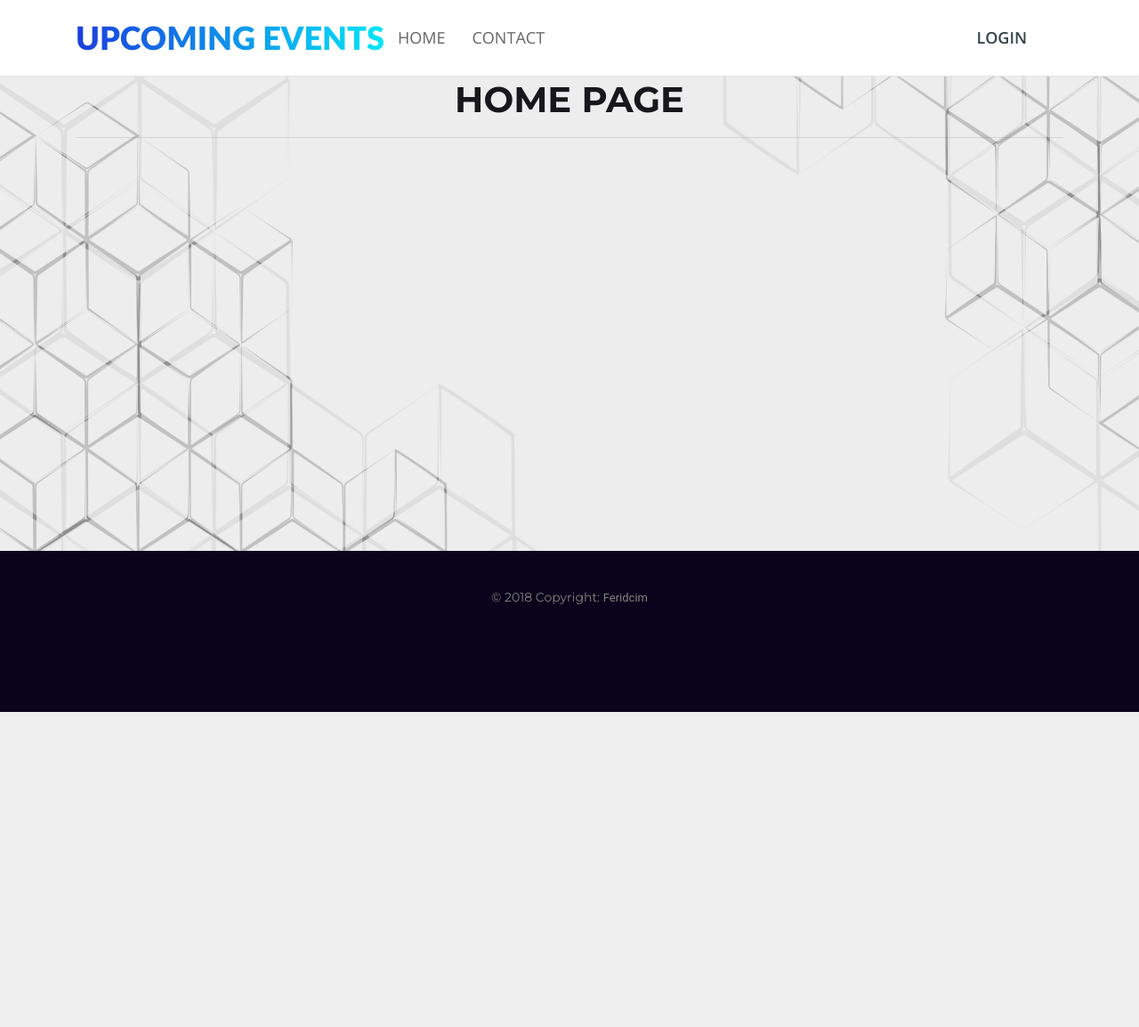
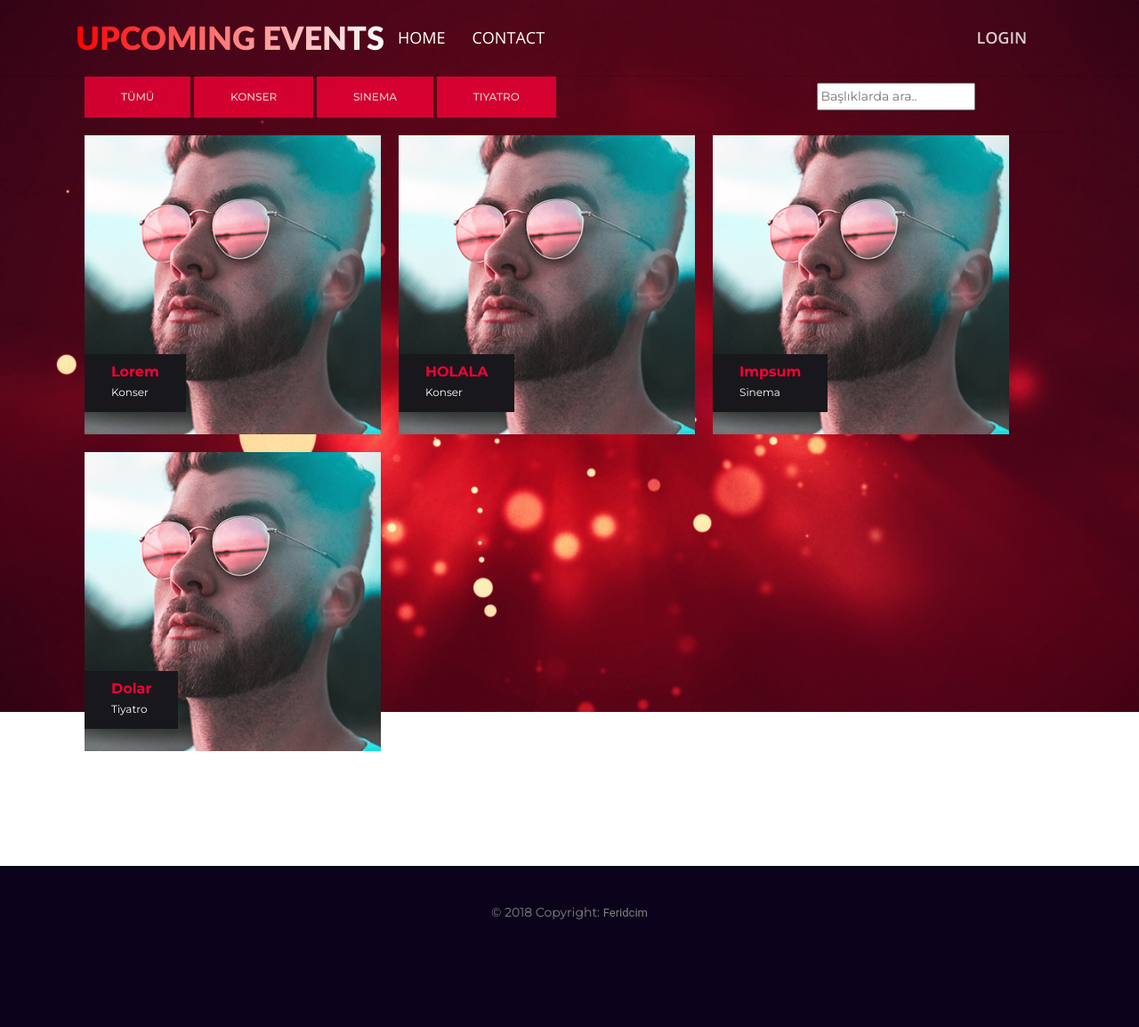
Before and after one commit to Joshgun25/UpcomingEvents, a Flask app: page / in a window 1280 px wide; the page is wider, and only the part inside the window is pictured. Shown: that part at 89% size. Before the commit the page ends 800 px from the top of that part, so only its background shows below. Run offline with Flask 2, Linux system fonts and the light colour scheme; data that the repository does not hold is empty; some libraries are stand-ins or nearby versions.

Commit message:
Change main page design, add filter, search functionalities

```diff
--- a/static/css/itunom.css
+++ b/static/css/itunom.css
@@ -58,10 +58,10 @@
     font-size: 36px;
     font-family: "Lato-Black";
     text-transform: uppercase;
-    background: -webkit-linear-gradient(left, #1d3ede, #01e6f8);
-    background: -ms-linear-gradient(left, #1d3ede, #01e6f8);
-    background: -moz-linear-gradient(left, #1d3ede, #01e6f8);
-    background: -o-linear-gradient(left, #1d3ede, #01e6f8);
+    background: -webkit-linear-gradient(left, #ff0000, #ffffff);
+    background: -ms-linear-gradient(left, #ff0000, #ffffff);
+    background: -moz-linear-gradient(left, #ff0000, #ffffff);
+    background: -o-linear-gradient(left, #ff0000, #ffffff);
     -webkit-background-clip: text;
     -ms-background-clip: text;
     -o-background-clip: text;
@@ -92,14 +92,14 @@
   #itunom-nav .navbar-nav li a {
     font-family: "OpenSans-Regular";
     font-size: 18px;
-    color: #666666;
+    color: white;
     padding: 5px 15px !important;
     text-transform: uppercase;
   }
   #itunom-nav form a {
     font-family: "OpenSans-Semibold";
     font-size: 18px;
-    color: rgb(0, 23, 23);
+    color: white;
     padding: 5px 25px;
     border-radius: 20px;
     border-width: 2px;
--- a/static/css/main.css
+++ b/static/css/main.css
@@ -436,10 +436,6 @@ img {
   background: linear-gradient(90deg, #ff5f6d 0%, #ffc371 100%);
 }
 
-.bg-light {
-  background-color: #ffffff !important;
-}
-
 .bg-gray {
   background-color: #f0f2f6 !important;
 }
--- a/templates/home_page.html
+++ b/templates/home_page.html
@@ -2,16 +2,87 @@
 {% block title %}Home Page{% endblock %}
 {% block content %}
 
-<h6 style="font-size: 40px; text-align: center;">Home Page</h6>
 
 
+<div style="margin-left: 10px; margin-bottom: 10px;">
+	<button onclick="filtering_all()" id="myBtn" class="btn btn-primary">Tümü</button>
+	<button onclick="filtering_konser()" id="myBtn" class="btn btn-primary">Konser</button>
+	<button onclick="filtering_sinema()" id="myBtn" class="btn btn-primary">Sinema</button>
+	<button onclick="filtering_tiyatro()" id="myBtn" class="btn btn-primary">Tiyatro</button>
+	<input type="text" id="myInput" onkeyup="search()" placeholder="Başlıklarda ara.." title="Type in a name" style="margin-left: 290px;">
+</div>
+
+<div id="myTable">
 
 
-{% for item in competitions %}
 	<div class="speaker_box">
+		<div class="speaker_img">
+			<img src="static/images/home/s1.png" alt="speaker name" >
+			<div class="info_box">
+				<h5 class="name">Lorem</h5>
+				<p class="position">Konser</p>
+			</div>
+			{% if session['member_id'] == 'admin' %}
 
+				<form class="form-inline my-2 my-lg-2" style="margin-left: 200px;" >
+					<a class="btn btn-outline-dark my-2 my-sm-0 mr-3 text-uppercase">Edit</a>
+				</form>
+
+			{% endif %}
+		</div>
+	</div>
+	<div class="speaker_box">
 		<div class="speaker_img">
+			<img src="static/images/home/s1.png" alt="speaker name" >
+			<div class="info_box">
+				<h5 class="name">HOLALA</h5>
+				<p class="position">Konser</p>
+			</div>
+			{% if session['member_id'] == 'admin' %}
 
+				<form class="form-inline my-2 my-lg-2" style="margin-left: 200px;" >
+					<a class="btn btn-outline-dark my-2 my-sm-0 mr-3 text-uppercase">Edit</a>
+				</form>
+
+			{% endif %}
+		</div>
+	</div>
+	<div class="speaker_box">
+		<div class="speaker_img">
+			<img src="static/images/home/s1.png" alt="speaker name" >
+			<div class="info_box">
+				<h5 class="name">Impsum</h5>
+				<p class="position">Sinema</p>
+			</div>
+			{% if session['member_id'] == 'admin' %}
+
+				<form class="form-inline my-2 my-lg-2" style="margin-left: 200px;" >
+					<a class="btn btn-outline-dark my-2 my-sm-0 mr-3 text-uppercase">Edit</a>
+				</form>
+
+			{% endif %}
+		</div>
+	</div>
+	<div class="speaker_box">
+		<div class="speaker_img">
+			<img src="static/images/home/s1.png" alt="speaker name" >
+			<div class="info_box">
+				<h5 class="name">Dolar</h5>
+				<p class="position">Tiyatro</p>
+			</div>
+			{% if session['member_id'] == 'admin' %}
+
+				<form class="form-inline my-2 my-lg-2" style="margin-left: 200px;" >
+					<a class="btn btn-outline-dark my-2 my-sm-0 mr-3 text-uppercase">Edit</a>
+				</form>
+
+			{% endif %}
+		</div>
+	</div>
+
+	{% for item in competitions %}
+	<div class="speaker_box">
+		<div class="speaker_img" >
 			<img src="static/images/home/s1.png" alt="speaker name" >
 			<div class="info_box">
 				<h5 class="name">Patricia Stone</h5>
@@ -26,11 +97,104 @@
 
 			{% endif %}
 		</div>
+	</div>
+	{% endfor %}
+
+</div>
 
 
-	</div>
+<script>
+	function search() {
+		var input, filter, table, tr, p, i, txtValue;
+		input = document.getElementById("myInput");
+		filter = input.value.toUpperCase();
+		table = document.getElementById("myTable");
+		tr = table.getElementsByClassName("speaker_box");
+		for (i = 0; i < tr.length; i++) {
+			p = tr[i].getElementsByClassName("name")[0];
+			if (p) {
+				txtValue = p.textContent || p.innerText;
+				if (txtValue.toUpperCase().indexOf(filter) > -1) {
+					tr[i].style.display = "";
+				} else {
+					tr[i].style.display = "none";
+				}
+			}
+		}
+	}
 
-{% endfor %}
-
+	function filtering_konser() {
+		var input, filter, table, tr, p, i, txtValue;
+		input = document.getElementById("myInput");
+		filter = "KONSER";
+		table = document.getElementById("myTable");
+		tr = table.getElementsByClassName("speaker_box");
+		for (i = 0; i < tr.length; i++) {
+			p = tr[i].getElementsByClassName("position")[0];
+			if (p) {
+				txtValue = p.textContent || p.innerText;
+				if (txtValue.toUpperCase().indexOf(filter) > -1) {
+					tr[i].style.display = "";
+				} else {
+					tr[i].style.display = "none";
+				}
+			}
+		}
+	}
+	function filtering_sinema() {
+		var input, filter, table, tr, p, i, txtValue;
+		input = document.getElementById("myInput");
+		filter = "SINEMA";
+		table = document.getElementById("myTable");
+		tr = table.getElementsByClassName("speaker_box");
+		for (i = 0; i < tr.length; i++) {
+			p = tr[i].getElementsByClassName("position")[0];
+			if (p) {
+				txtValue = p.textContent || p.innerText;
+				if (txtValue.toUpperCase().indexOf(filter) > -1) {
+					tr[i].style.display = "";
+				} else {
+					tr[i].style.display = "none";
+				}
+			}
+		}
+	}
+	function filtering_tiyatro() {
+		var input, filter, table, tr, p, i, txtValue;
+		input = document.getElementById("myInput");
+		filter = "TIYATRO";
+		table = document.getElementById("myTable");
+		tr = table.getElementsByClassName("speaker_box");
+		for (i = 0; i < tr.length; i++) {
+			p = tr[i].getElementsByClassName("position")[0];
+			if (p) {
+				txtValue = p.textContent || p.innerText;
+				if (txtValue.toUpperCase().indexOf(filter) > -1) {
+					tr[i].style.display = "";
+				} else {
+					tr[i].style.display = "none";
+				}
+			}
+		}
+	}
+	function filtering_all() {
+		var input, filter, table, tr, p, i, txtValue;
+		input = document.getElementById("myInput");
+		filter = "";
+		table = document.getElementById("myTable");
+		tr = table.getElementsByClassName("speaker_box");
+		for (i = 0; i < tr.length; i++) {
+			p = tr[i].getElementsByClassName("position")[0];
+			if (p) {
+				txtValue = p.textContent || p.innerText;
+				if (txtValue.toUpperCase().indexOf(filter) > -1) {
+					tr[i].style.display = "";
+				} else {
+					tr[i].style.display = "none";
+				}
+			}
+		}
+	}
+</script>
 
 {% endblock content %}
--- a/templates/layout.html
+++ b/templates/layout.html
@@ -1,5 +1,3 @@
-
-
 <!DOCTYPE html>
 <html>
 
@@ -14,7 +12,7 @@
     <link rel="stylesheet" href="https://fonts.googleapis.com/css?family=Montserrat:400,700,200" />
     <link rel="stylesheet" href="https://maxcdn.bootstrapcdn.com/font-awesome/latest/css/font-awesome.min.css" />
     <link rel="stylesheet" href="{{ url_for('static', filename='css/main.css') }}">
-
+    <script src="//code.jquery.com/jquery-1.11.1.min.js"></script>
 
 </head>
 
@@ -46,7 +44,7 @@
         </div>
     </nav>
 
-    <div class="container">
+    <div class="container" style="padding-bottom: 300px;">
         <div class="row">
             <div class="col-md-12">
                 {% with messages = get_flashed_messages(with_categories=true) %}
```
Also changed, not shown: static/images/style/background.jpg, static/images/style/background2.jpg (added), static/images/style/background3.jpg (added), 8 other files.
